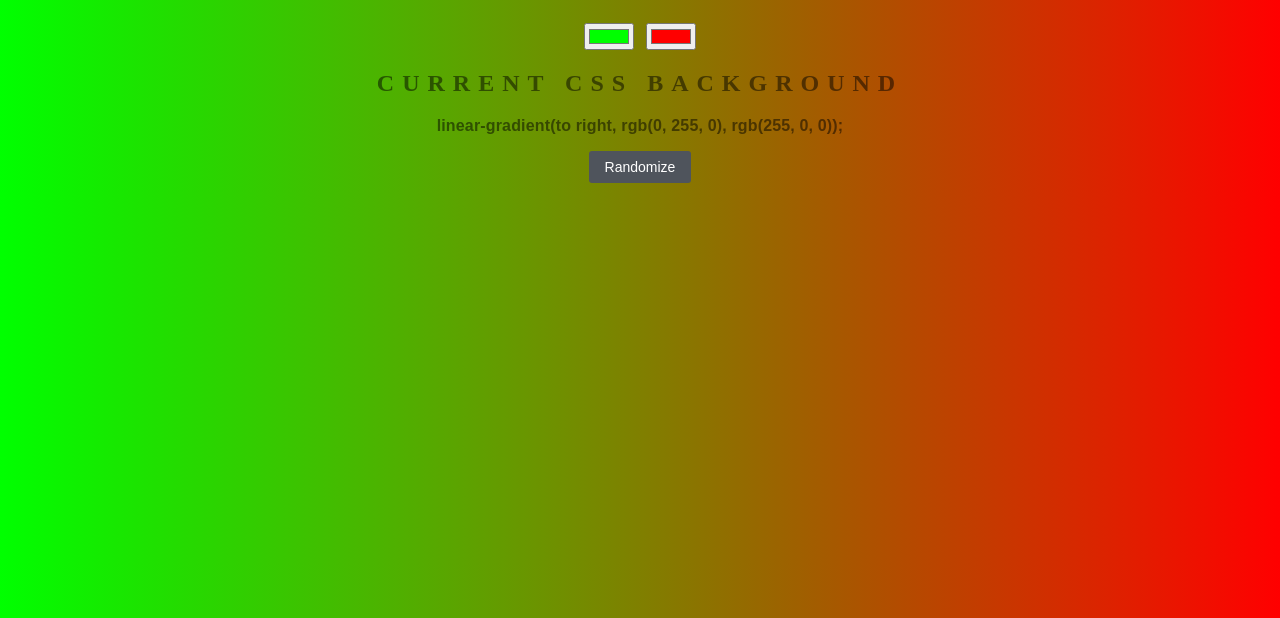
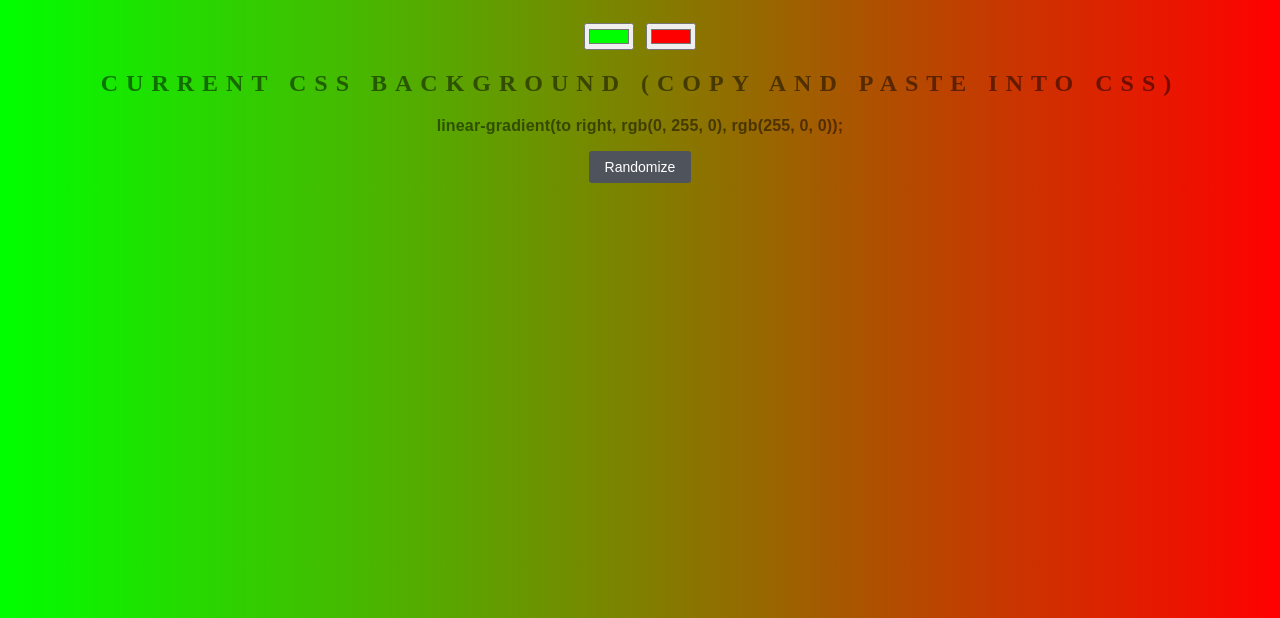
Before and after one commit to mdevonshire/background-generator, a plain HTML site: page index.html in a window 1280 px wide. Shown: the part 182-800 px from the top of the page. Drawn offline with Linux system fonts and the light colour scheme.

Commit message:
Changing some text

```diff
--- a/index.html
+++ b/index.html
@@ -8,7 +8,7 @@
 	<h1>Background Generator</h1>
 	<input class="color1" type="color" name="color1" value="#00ff00">
 	<input class="color2" type="color" name="color2" value="#ff0000">
-	<h2>Current CSS Background</h2>
+	<h2>Current CSS Background (copy and paste into CSS)</h2>
 	<h3></h3>
 	<button id="randomize">Randomize</button>
 	<script type="text/javascript" src="script.js"></script>
```
